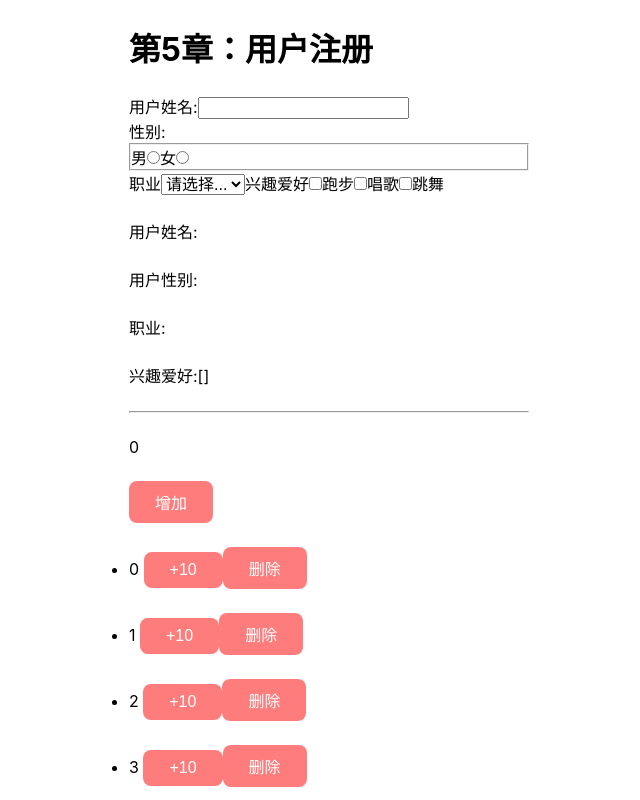
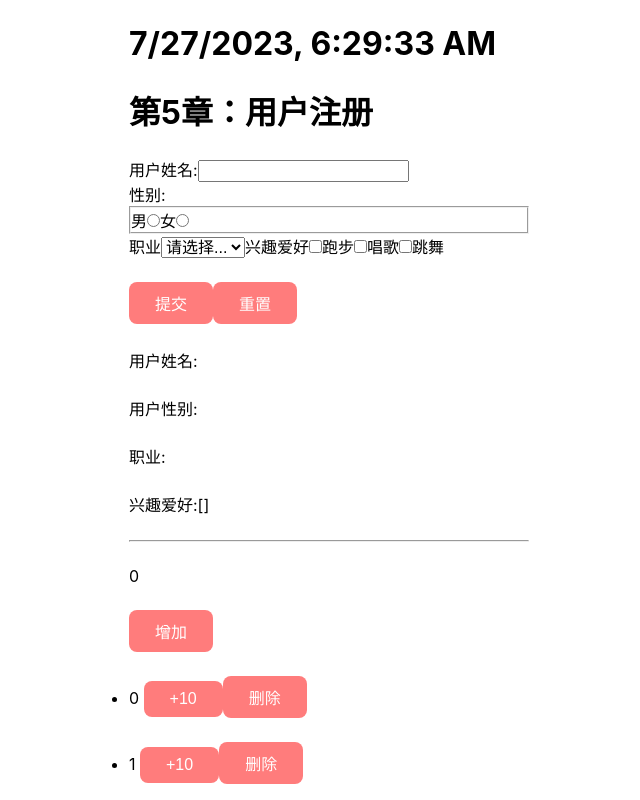
Before and after one commit to feelonewong/01-first-react-app, a React (Create React App) app: page / in a window 1280 px wide. Shown: the top 800 px of the page, without its empty margins (311-951 px from the left). Built offline with nearby package versions, Linux system fonts and the light colour scheme.

Commit message:
update:第5章结束

```diff
--- a/src/App.js
+++ b/src/App.js
@@ -6,6 +6,7 @@ import UserImage2 from "./aeests/images/user2.png";
 import UserImage3 from "./aeests/images/user3.png";
 import PostListItem from "./components/PostListItem";
 import UserChange from "./components/UserChange"
+import Effect06 from './pages/06Effect/index'
 import { useState } from "react";
 function App() {
   const [microBlogs, setMicroBlogs] = useState([
@@ -77,6 +78,8 @@ function App() {
   }
   return (
     <main className="container">
+      {/* 第6章 开始 */}
+      <Effect06></Effect06>
       {/* 第5章开始 */}
       <UserChange></UserChange>
       {/* 第5章结束 */}
--- a/src/components/UserChange/index.js
+++ b/src/components/UserChange/index.js
@@ -1,12 +1,13 @@
 import { useState } from "react";
 
 function UserChange() {
-  const [user, setUser] = useState({
+  const initUser = {
     username: "",
     gender: "",
     occupation: "",
     hobby: [],
-  });
+  };
+  const [user, setUser] = useState(initUser);
 
   function handleInputChange(e) {
     let { type, name, value, checked } = e.target;
@@ -22,10 +23,17 @@ function UserChange() {
       [name]: value,
     });
   }
+  function handleReset() {
+    setUser(initUser);
+  }
+  function handleSubmit(e) {
+    e.preventDefault();
+    console.log(user);
+  }
   return (
     <>
       <h1>第5章：用户注册</h1>
-      <form>
+      <form onSubmit={handleSubmit} onReset={handleReset}>
         <label htmlFor="username">用户姓名:</label>
         <input
           name="username"
@@ -82,6 +90,10 @@ function UserChange() {
           onChange={handleInputChange}
         />
         跳舞
+        <div>
+          <button type="submit">提交</button>
+          <button type="reset">重置</button>
+        </div>
       </form>
       <p>用户姓名:{user.username}</p>
       <p>用户性别:{user.gender}</p>
--- /dev/null
+++ b/src/pages/06Effect/index.js
@@ -0,0 +1,22 @@
+import { useEffect, useState } from "react";
+
+function Effect() {
+  const [dateTime, setDateTime] = useState(new Date());
+  useEffect(() => {
+    setDateTime(new Date());
+  }, []);
+
+  useEffect(() => {
+    handleUpdatTime();
+  }, []);
+  async function handleUpdatTime() {
+    await new Promise((resolve) => setTimeout(resolve(), 3000));
+  }
+  return (
+    <>
+      <h1>{dateTime.toLocaleString()}</h1>
+    </>
+  );
+}
+
+export default Effect;
```
